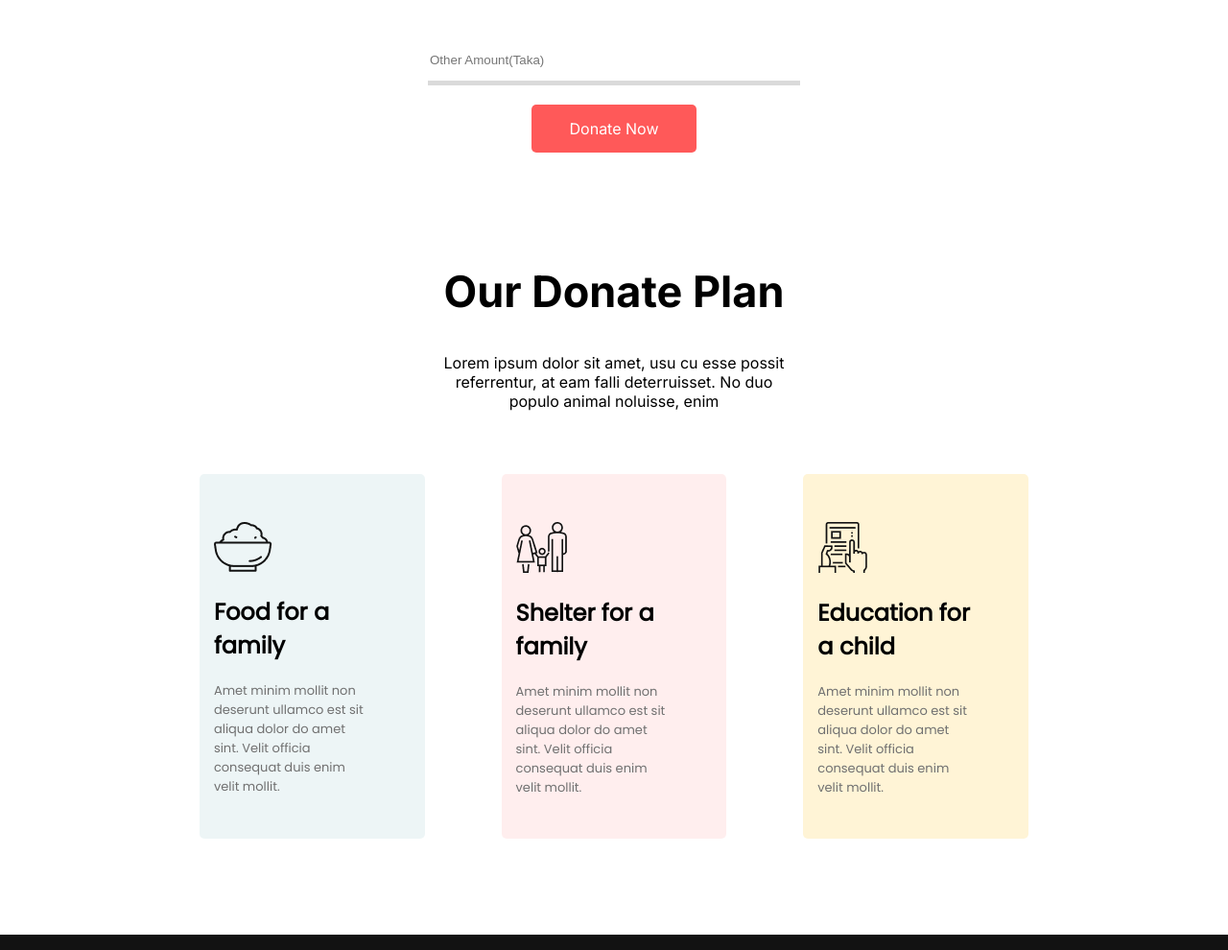
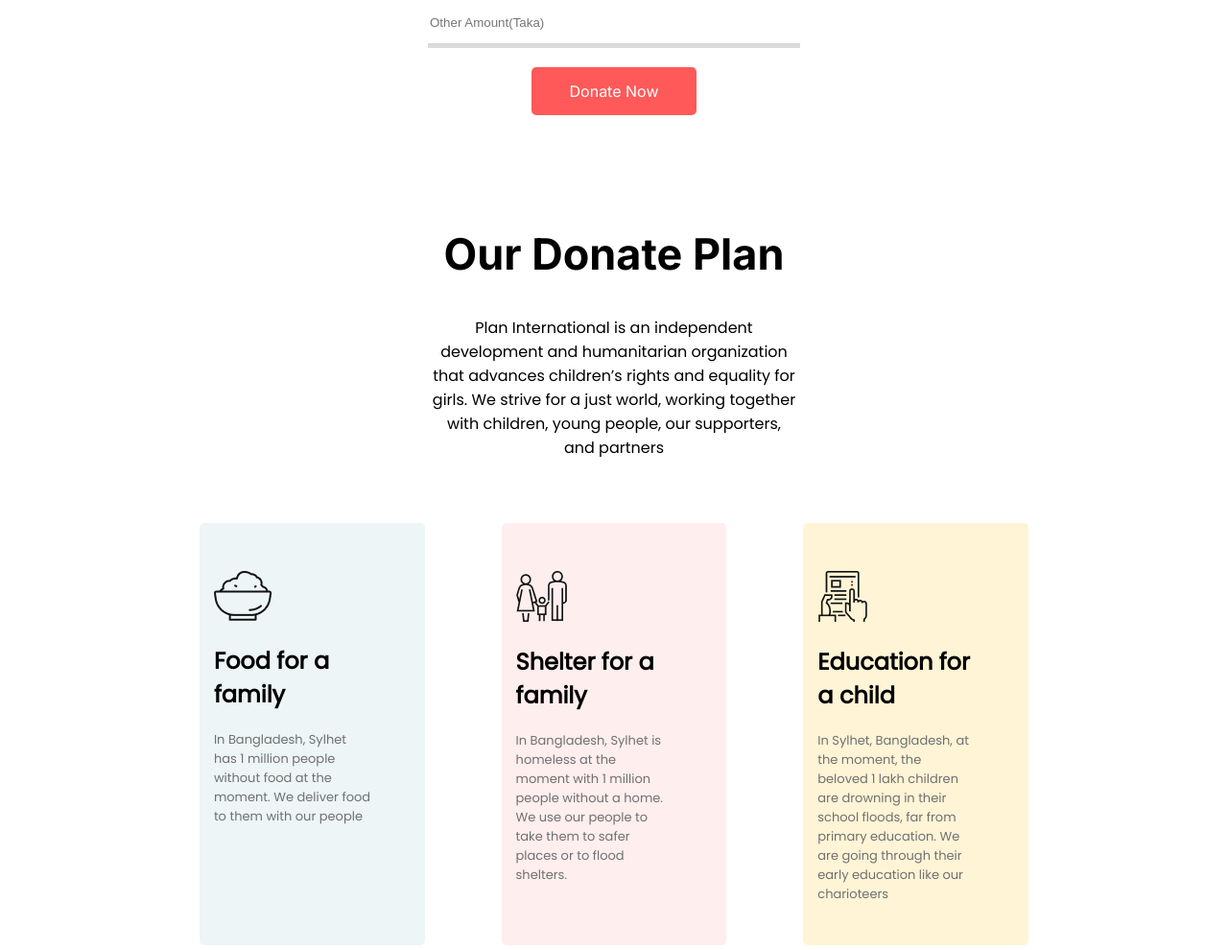
Before and after one commit to MirFaisal/the-charity, a plain HTML site: page index.html in a window 1280 px wide. Shown: the part 1410-2400 px from the top of the page at 96% size. Drawn offline with Linux system fonts and the light colour scheme.

Commit message:
add some artical

```diff
--- a/css/style.css
+++ b/css/style.css
@@ -50,7 +50,6 @@ body {
   font-size: 45px;
 }
 .donate-artical p {
-  font-size: 23px;
   color: #707070;
 }
 .donate-amount-container {
@@ -99,6 +98,10 @@ body {
 .donate-plan-artical h1 {
   font-size: 45px;
 }
+.donate-plan-artical p {
+  font-family: "Poppins";
+}
+
 .donate-plan-item {
   border-radius: 5px;
   width: 20%;
--- a/index.html
+++ b/index.html
@@ -16,8 +16,9 @@
         <div class="shoecase-artical">
           <h1>Let’s Help Those Who Are More In Need</h1>
           <p>
-            Lorem ipsum dolor sit amet, usu cu esse possit referrentur, at eam
-            falli deterruisset. No duo populo animal noluisse, enim
+            According to 4 million people have been affected across Bangladesh,
+            of which 1.6 million are children. More than 8 children have died as
+            of the June 20
           </p>
           <a class="primary-button" href="#">Donate Now</a>
         </div>
@@ -27,8 +28,9 @@
       <div class="donate-artical">
         <h1>Donate Today</h1>
         <p>
-          Lorem ipsum dolor sit amet, usu cu esse possit referrentur, at eam
-          falli deterruisset. No duo populo animal noluisse, enim
+          Now, more than ever, we need your support to help the vulnerable
+          orphans at the orphanage survive the pandemic and its effects. Donate
+          now to save lives and spread smiles.
         </p>
       </div>
       <div class="donate-amount-container">
@@ -57,8 +59,7 @@
       <div class="donate-plan-artical">
         <h1>Our Donate Plan</h1>
         <p>
-          Lorem ipsum dolor sit amet, usu cu esse possit referrentur, at eam
-          falli deterruisset. No duo populo animal noluisse, enim
+          Plan International is an independent development and humanitarian organization that advances children’s rights and equality for girls. We strive for a just world, working together with children, young people, our supporters, and partners
         </p>
       </div>
       <div class="donate-plan-container">
@@ -67,8 +68,8 @@
           <div class="donate-plan-item-artical">
             <h1>Food for a family</h1>
             <p>
-              Amet minim mollit non deserunt ullamco est sit aliqua dolor do
-              amet sint. Velit officia consequat duis enim velit mollit.
+              In Bangladesh, Sylhet has 1 million people without food at the
+              moment. We deliver food to them with our people
             </p>
           </div>
         </div>
@@ -77,8 +78,9 @@
           <div class="donate-plan-item-artical">
             <h1>Shelter for a family</h1>
             <p>
-              Amet minim mollit non deserunt ullamco est sit aliqua dolor do
-              amet sint. Velit officia consequat duis enim velit mollit.
+              In Bangladesh, Sylhet is homeless at the moment with 1 million
+              people without a home. We use our people to take them to safer
+              places or to flood shelters.
             </p>
           </div>
         </div>
@@ -87,8 +89,9 @@
           <div class="donate-plan-item-artical">
             <h1>Education for a child</h1>
             <p>
-              Amet minim mollit non deserunt ullamco est sit aliqua dolor do
-              amet sint. Velit officia consequat duis enim velit mollit.
+              In Sylhet, Bangladesh, at the moment, the beloved 1 lakh children
+              are drowning in their school floods, far from primary education.
+              We are going through their early education like our charioteers
             </p>
           </div>
         </div>
```
